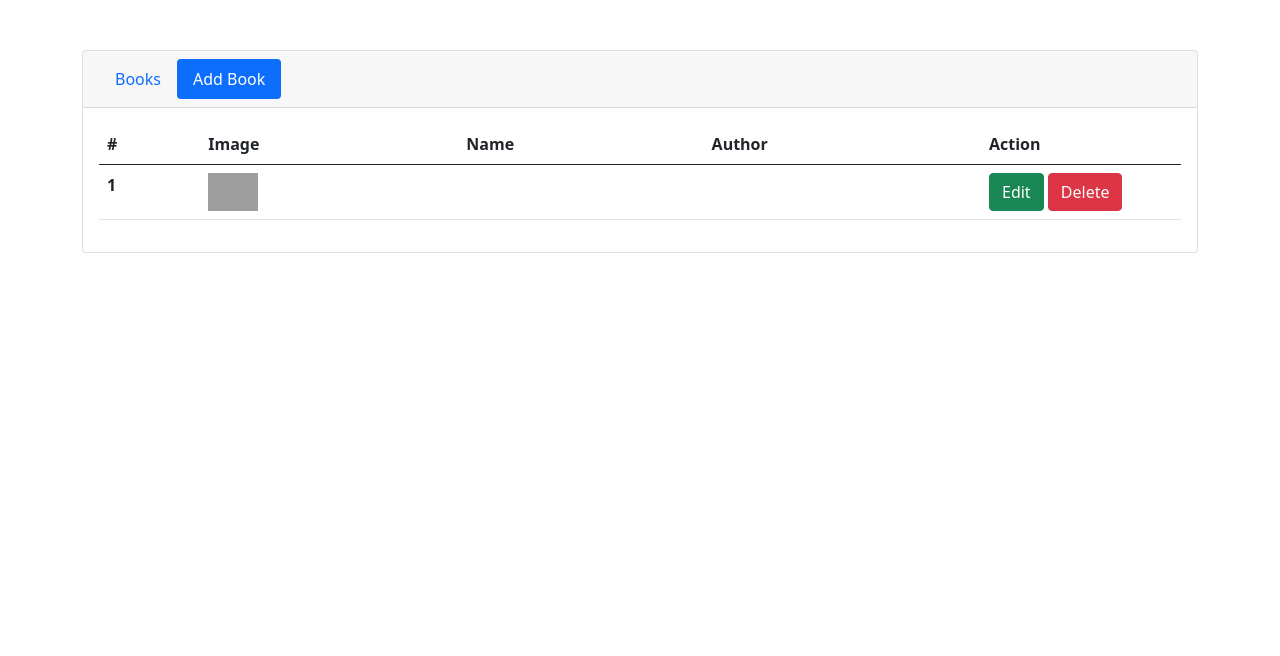
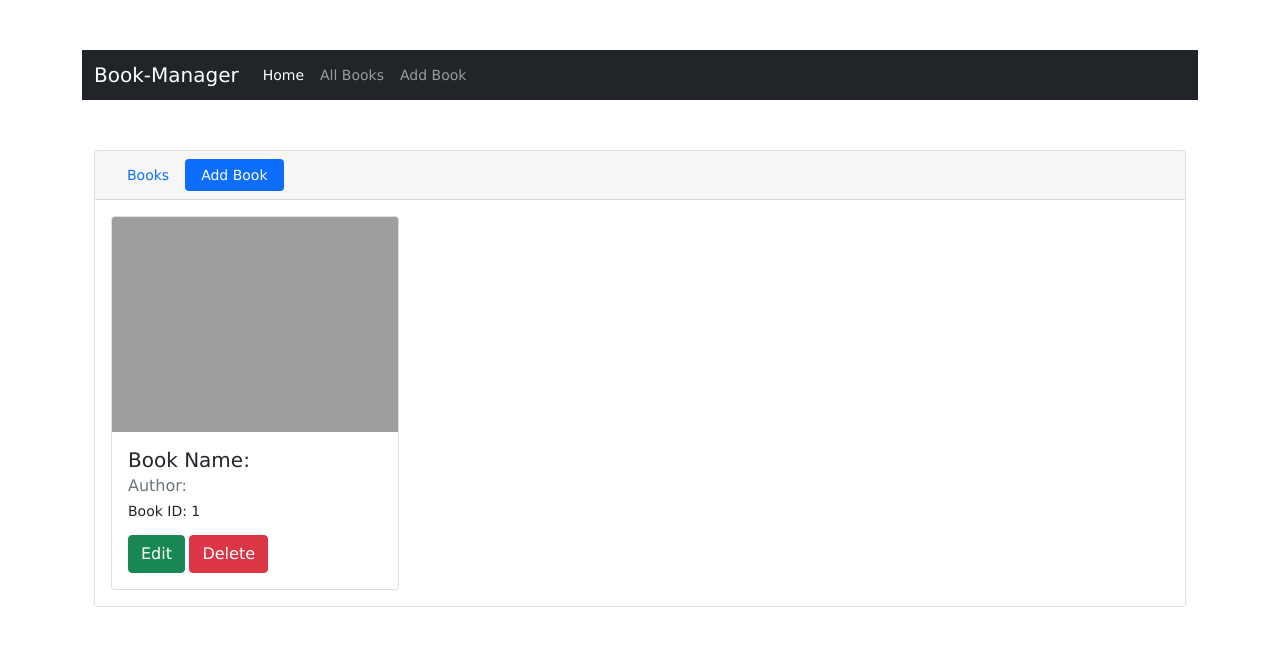
Before and after one commit to BryanAim/express-mysql-manageLibrary, a Node server app: page /books in a window 1280 px wide. Shown: the top 656 px of the page. Run offline with Node 20, Linux system fonts and the light colour scheme; tables that the repository leaves empty or names only in its code hold one stand-in row (values such as "Sample post").

Commit message:
add navbar, change table to cards

```diff
--- a/views/books.ejs
+++ b/views/books.ejs
@@ -7,9 +7,14 @@
     <!-- <link rel="stylesheet" href="https://maxcdn.bootstrapcdn.com/bootstrap/4.0.0/css/bootstrap.min.css"> -->
     <link href="https://cdn.jsdelivr.net/npm/bootstrap@5.1.0/dist/css/bootstrap.min.css" rel="stylesheet" integrity="sha384-KyZXEAg3QhqLMpG8r+8fhAXLRk2vvoC2f3B09zVXn8CA5QIVfZOJ3BCsw2P0p/We" crossorigin="anonymous">
 
+    <link rel="stylesheet" href="/stylesheets/style.css">
+
 </head>
-<body class="container" style="margin-top: 50px;">
+<body class="container">
 
+    <%- include( 'partials/navbar' ) %>
+
+<div class="container" style="margin-top: 50px;">
     <% if (messages.success) { %>
     <div class="alert alert-success" role="alert"><%- messages.success %></div>
     <% } %>
@@ -32,33 +37,21 @@
     <div class="card-body">
 
         <% if(data.length) { %>
-        <table class="table">
-            <thead>
-                <tr>
-                    <th scope="col">#</th>
-                    <th scope="col">Image</th>
-                    <th scope="col">Name</th>
-                    <th scope="col">Author</th>
-                    <th width="200px">Action</th>
-                </tr>
-            </thead>
-            <tbody>
-            <% for(var i = 0; i< data.length; i++) { %>
-                <tr>
-                    <th scope="row"><%= (i+1) %></th>
-                    <td><img alt="Book Pic" src="http://localhost:3000/images/uploaded_images/<%=data[i].image%>" class="img-responsive" style="width:50px;"></td>
-                    <td><%= data[i].name%></td>
-                    <td><%= data[i].author%></td>
-                    <td>
-                        <a class="btn btn-success edit" href="../books/edit/<%=data[i].id%>">Edit</a>
-                        <a class="btn btn-danger delete" onclick="return alert('Are You sure?')" href="../books/delete/<%=data[i].id%>">Delete</a>
-                    </td>
-                </tr>
-            <% } %>
-            </tbody>
-        </table>
-        <% } %>
-
+            <div class="card-holder">
+        <% for(var i = 0; i< data.length; i++) { %>
+        <div class="card" style="width: 18rem;">
+            <img src="http://localhost:5000/images/uploaded_images/<%=data[i].image%>" class="card-img-top" alt="...">
+            <div class="card-body">
+              <h5 class="card-title">Book Name: <%= data[i].name%></h5>
+              <h6 class="card-subtitle mb-2 text-muted">Author: <%= data[i].author%></h6>
+              <p class="card-text">Book ID: <%= (i+1) %></p>
+              <a class="btn btn-success edit" href="../books/edit/<%=data[i].id%>">Edit</a>
+              <a class="btn btn-danger delete" onclick="return alert('Are You sure?')" href="../books/delete/<%=data[i].id%>">Delete</a>
+            </div>
+          </div>
+          <% } %>
+        </div>
+          <% } %>
         <!-- if result is empty -->
         <% if(!data.length) { %>
             <p class="text-center">No book found!</p>
@@ -66,6 +59,6 @@
 
         </div>
     </div>
-
+</div>
 </body>
 </html>
```
